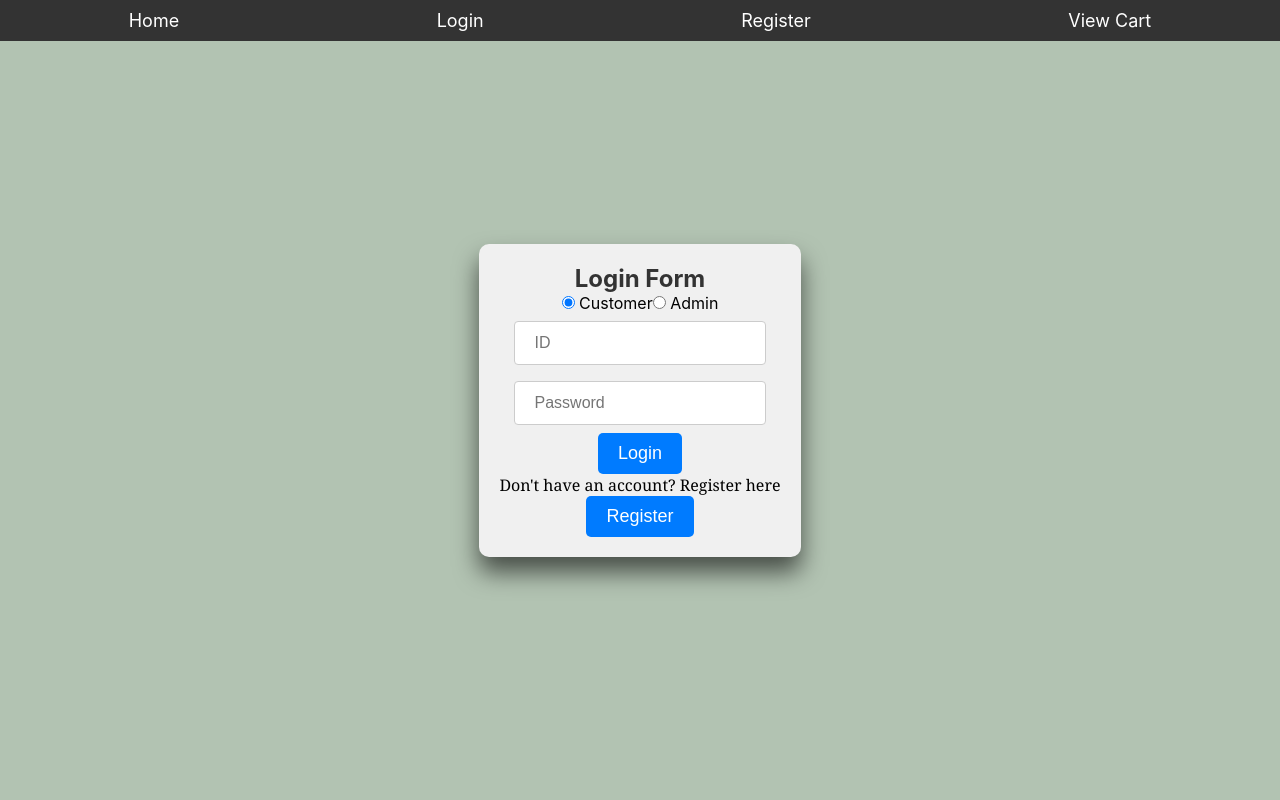
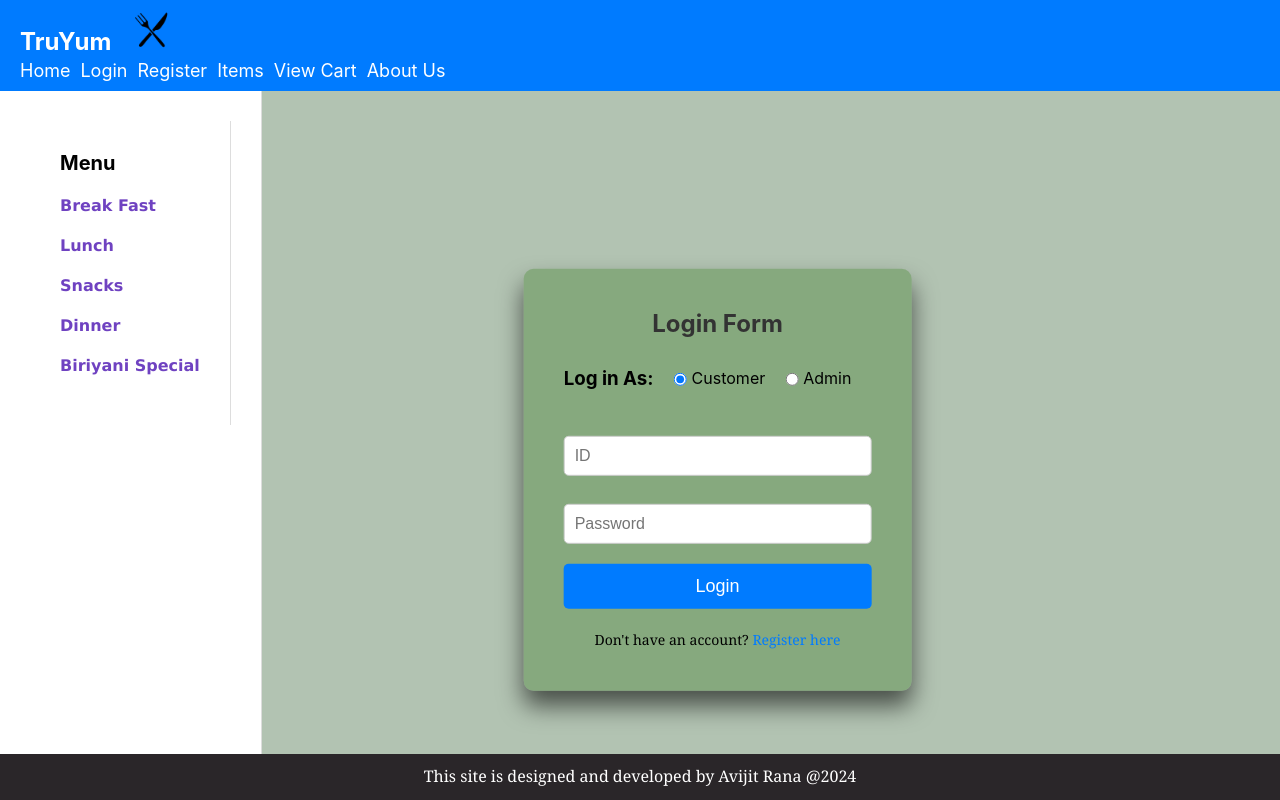
Before and after one commit to CoderAvijit/TruYum-React, a React (Create React App) app: page /login in a window 1280 px wide. Built offline with nearby package versions, Linux system fonts and the light colour scheme.

Commit message:
Added More functionality

```diff
--- a/src/App.css
+++ b/src/App.css
@@ -1,15 +1,18 @@
-*{
+* {
   padding: 0;
   margin: 0;
   box-sizing: border-box;
 }
+
 body {
   background: hsla(104, 13%, 84%, 0.5);
 }
-.login-container,.items-menu,.view-cart {
+
+.items-menu,
+.view-cart {
   margin-top: 10px;
   margin-bottom: 10px;
-  background: #f0f0f0;
+  background: hsla(106, 31%, 43%, 0.5);
   height: fit-content;
   width: fit-content;
   padding: 20px;
@@ -17,14 +20,15 @@ body {
   border-radius: 10px;
   text-align: center;
   position: absolute;
-  margin: auto; /* Add this line to horizontally center the form */
-  top: 25%; /* Add this line to vertically center the form */
-  bottom: 25%; /* Add this line to vertically center the form */
-  left: 0; /* Add this line to horizontally center the form */
-  right: 0; /* Add this line to horizontally center the form */
+  margin: auto;
+  top: 35%;
+  bottom: 25%;
+  left: 0;
+  right: 0;
 }
 
-.formDesign,.admin-menu {
+.formDesign,
+.admin-menu {
   background: hsla(106, 31%, 43%, 0.5);
   height: fit-content;
   width: fit-content;
@@ -32,11 +36,11 @@ body {
   box-shadow: 0 15px 25px rgba(0, 0, 0, 0.6);
   border-radius: 10px;
   text-align: center;
-  margin: auto; /* Add this line to horizontally center the form */
-  top: 45%; /* Add this line to vertically center the form */
-  bottom: 25%; /* Add this line to vertically center the form */
-  left: 0; /* Add this line to horizontally center the form */
-  right: 0; /* Add this line to horizontally center the form */
+  margin: auto;
+  top: 45%;
+  bottom: 25%;
+  left: 0;
+  right: 0;
 }
 
 h2 {
@@ -72,15 +76,17 @@ button {
   font-size: 18px;
   cursor: pointer;
 }
+
 button:hover {
   background-color: cadetblue;
 }
+
 button:active {
   background-color: #3e8e41;
   box-shadow: 0 5px #666;
   transform: translateY(4px);
 }
-/* @import url('https://cdn.jsdelivr.net/npm/bootstrap@4.6.0/dist/css/bootstrap.min.css'); */
+
 .App {
   text-align: center;
 }
@@ -92,14 +98,12 @@ body {
 p {
   font-family: Georgia, serif;
 }
+
 .register-page {
   margin-top: 10px;
   margin-bottom: 10px;
   display: flex;
 }
-
-
-
 
 .input-text {
   width: 90%;
@@ -152,48 +156,326 @@ textarea {
   width: 45px;
   height: 15px;
 }
-.navbar {
-  margin-bottom: 20px;
-  background-color: #333;
+
+.navbar-brand {
+  color: #fff;
+  font-size: 24px;
+  text-decoration: none;
+}
+
+.navbar-nav {
   display: flex;
-  justify-content: space-around;
-  padding: 10px 0;
+  list-style-type: none;
 }
+
+.nav-item {
+  margin-right: 10px;
+}
+
+.nav-link {
+  color: #fff;
+  text-decoration: none;
+  font-size: 18px;
+  transition: all 0.3s ease;
+}
+
+.nav-link:hover {
+  color: #04aa6d;
+}
+
+.navbar-toggler {
+  border: none;
+  background: transparent;
+  color: #fff;
+  font-size: 24px;
+  cursor: pointer;
+}
+
+@media (max-width: 768px) {
+  .navbar-nav {
+    flex-direction: column;
+    background-color: #333;
+    position: absolute;
+    top: 50px;
+    left: 0;
+    width: 100%;
+    padding: 10px;
+    display: none;
+  }
+
+  .navbar-nav.active {
+    display: flex;
+  }
+
+  .nav-item {
+    margin: 10px 0;
+  }
+
+  .nav-link {
+    font-size: 20px;
+  }
+}
+
 .footer {
-  position:fixed;
-  left: 0;
+  position: fixed;
   bottom: 0;
   width: 100%;
   background-color: rgb(42, 38, 41);
   color: white;
   text-align: center;
-}
-.nav-link {
-  text-decoration: none;
-  color: #fff;
-  font-size: 18px;
-  margin: 0 10px;
+  padding: 10px;
 }
 
-.nav-link:hover {
-  background-color: #04aa6d;
-  color: black;
+.login-container {
+  background: hsla(106, 31%, 43%, 0.5);
+  border-radius: 10px;
+  box-shadow: 0 15px 25px rgba(0, 0, 0, 0.6);
+  border-radius: 10px;
+  padding: 40px;
+  max-width: 400px;
+  margin: auto; /* Center horizontally */
+  margin-top: 40px; /* Top margin */
+  margin-bottom: 140px; /* Bottom margin */
+  height: fit-content;
+  width: fit-content;
+  text-align: center;
+  position: absolute;
+  top: 50%; /* Center vertically */
+  left: 50%;
+  top: 55%;
+  bottom: 25%;
+  transform: translate(-30%, -50%); /* Adjust to center */
 }
 
-.edit-item{
-  margin-left: 40%;
-  width: 30%;
-  height: fit-content;
-  border: 2px solid black;
+
+h2 {
+  color: #333;
+  font-size: 24px;
+  margin-bottom: 20px;
 }
 
-.input-text1 {
-  border: 1px solid black;
-  width: fit-content;
+.radio-group {
+  margin-bottom: 20px;
+}
+
+.radio-group label {
+  display: block;
+  margin-bottom: 10px;
+}
+
+.radio-group input[type="radio"] {
+  margin-right: 10px;
+}
+
+.input-text {
+  width: 100%;
+  padding: 10px;
+  margin-bottom: 20px;
+  border: 1px solid #ccc;
+  border-radius: 5px;
+  font-size: 16px;
+}
+
+.error-message {
+  color: red;
+  font-size: 14px;
+  margin-top: 5px;
+}
+
+.submit-button {
+  background-color: #007bff;
+  color: white;
   padding: 12px 20px;
-  margin: 8px 0;
-  display: inline-block;
-  border-radius: 10px;
-  box-sizing: border-box;
-  position: relative; /* Add position relative for pseudo-element positioning */
+  border: none;
+  border-radius: 5px;
+  font-size: 18px;
+  cursor: pointer;
+  width: 100%;
+  transition: background-color 0.3s ease;
 }
+
+.submit-button:hover {
+  background-color: #0056b3;
+}
+
+.register-link {
+  margin-top: 20px;
+  font-size: 14px;
+}
+
+.register-link a {
+  color: #007bff;
+  text-decoration: none;
+}
+
+.register-link a:hover {
+  text-decoration: underline;
+}
+
+.error-message {
+  color: red;
+  font-size: 14px;
+  margin-top: 5px;
+}
+.login-message {
+  color: #007bff;
+  font-size: 16px;
+  margin-bottom: 20px;
+}
+
+.login-as {
+  display: flex;
+  align-items: center;
+  margin-bottom: 10px;
+}
+
+.login-as h3 {
+  display: flex;
+  align-items: center;
+  margin-right: 20px;
+  margin-bottom: 10px; /* Add 'px' unit to the margin */
+}
+
+/* Update radio-group style */
+.radio-group {
+  display: flex;
+  align-items: center;
+  margin-top: 20px; /* Add 'px' unit to the margin */
+}
+
+.radio-group label {
+  margin-right: 20px;
+  display: flex;
+  align-items: center;
+}
+
+.radio-group input[type="radio"] {
+  margin-right: 5px;
+  vertical-align: middle; /* Align radio buttons vertically with text */
+  margin-top: 2px; /* Move the radio buttons slightly down */
+}
+
+/* App.css */
+
+.colorful-bg {
+  background-color: #007bff; /* Blue background color */
+}
+
+.navbar-logo {
+  width: 40px;
+  height: 40px;
+  margin-left: 10px;
+}
+
+.brand-text {
+  font-weight: bold;
+  color: #fff; /* White text color */
+  margin-right: 10px;
+}
+
+.nav-link {
+  color: #fff; /* White text color for nav links */
+}
+
+
+
+/* App.css */
+.app-container {
+  display: flex;
+  flex-direction: column;
+  min-height: 100vh;
+}
+
+.main-container {
+  display: flex;
+  flex: 1;
+}
+
+
+.side-panel {
+  padding: 30px; /* Try setting padding to 0 */
+  background-color: #ffffff;
+  /* border-right: 2px solid #0e9446; */
+  /* box-shadow: 0 15px 25px rgba(0, 0, 0, 0.6); */
+  border-right: 1px solid #dddddd;
+
+}
+.side-panel h3 {
+  font-size: 20px;
+  font-weight: bold;
+  margin-bottom: 20px;
+}
+
+.menulink{
+  margin-bottom: 20px;
+}
+.menulink a {
+  text-decoration: none;
+  color: #6f42c1;
+  font-size: 16px;
+  font-family: Verdana, Geneva, Tahoma, sans-serif;
+  font-weight: 600;
+}
+
+.menulink a:hover {
+  color: #007bff;
+}
+
+.main-content {
+  padding: 20px;
+  flex: 1;
+}
+
+.navbar {
+  margin-bottom: 0px;
+  display: flex;
+  justify-content: space-between;
+  align-items: center;
+  padding: 10px 20px;
+  background-color: #007bff;
+  color: #ffffff;
+  /* padding: 10px 20px; */
+}
+
+.navbar a {
+  color: #ffffff;
+  text-decoration: none;
+}
+
+/* Responsive styles for smaller screens */
+@media (max-width: 768px) {
+  .side-panel {
+    width: 100%;
+    border-right: none;
+  }
+}
+.place-order {
+  display: flex;
+  justify-content: center; /* Horizontally center the button */
+  align-items: center; /* Vertically center the button */
+  height: 20px; /* Example height (adjust as needed) */
+  background-color: red;
+}
+
+.about-us {
+  padding: 20px;
+}
+
+.section {
+  margin-bottom: 30px;
+}
+
+h1 {
+  text-align: center;
+  font-size: 36px;
+}
+
+h2 {
+  font-size: 24px;
+  margin-bottom: 10px;
+}
+
+p {
+  font-size: 16px;
+  line-height: 1.6;
+}
--- a/src/App.js
+++ b/src/App.js
@@ -1,70 +1,82 @@
+// Import necessary dependencies
+import React, { useState } from "react";
+import { BrowserRouter as Router, Routes, Route } from "react-router-dom";
 import "./App.css";
+import NavBar from "./component/NavBar";
+import SidePanel from "./component/SidePanel";
+import HomePage from "./component/HomePage";
 import SignIn from "./component/SignIn";
-import HomePage from "./component/HomePage";
 import SignUp from "./component/SignUp";
-import {
-  BrowserRouter as Router,
-  Routes,
-  Route,
-} from "react-router-dom";
 import SuccessStatus from "./component/SuccessStatus";
 import UserMenu from "./component/UserMenu";
 import AdminMenu from "./component/AdminMenu";
-import NavBar from "./component/NavBar";
 import ViewCart from "./component/ViewCart";
-import React from "react";
-import { useState } from "react";
 import { EmailContext } from "./context/EmailContext";
+import AboutUs from "./component/AboutUs";
+
 function App() {
   const [cartItems, setCartItems] = useState([]);
   const [id, setId] = useState("");
-  // const navigate = useNavigate("");
+
   const addtocart = (name) => {
-    console.log("email id is : ",id);
+    console.log("email id is : ", id);
     fetch(`https://java-backend-production-4cd7.up.railway.app/customercontroller/addtocart?name=${name}&email=${id}`, {
       method: "POST",
       headers: {
         "Content-Type": "application/json",
       },
     })
-      .then((response) => {
-        return response.json();
-      })
+      .then((response) => response.json())
       .then((data) => {
-        // console.log("items are",data.message);
-        setCartItems(...cartItems, data.message);
+        console.log("items are", data.message);
+        setCartItems([...cartItems, data.message]);
       })
       .catch((error) => {
         console.error(error);
       });
-    console.log("Items are :" + cartItems);
+    console.log("Items are :", cartItems);
   };
-  // console.log("Cart Items are: ",cartItems);
-  // const editItem=()=>{
-  //   navigate('/edit-item');
-  // }
+
   return (
-    // <React.StrictMode>
+    <Router>
+      <div className="app-container">
+        {/* Navbar */}
+        <NavBar />
 
-    <Router>
-      <EmailContext.Provider value={{id,setId}}>
-      <NavBar />
+        {/* Side Panel and Main Content */}
+        <div className="main-container">
+          {/* Side Panel */}
+          <div className="side-panel">
+            <SidePanel />
+          </div>
+
+          {/* Main Content */}
+          <div className="main-content">
+            {/* Wrap Routes in EmailContext.Provider to provide context */}
+            <EmailContext.Provider value={{ id, setId }}>
               <Routes>
+                {/* Define routes for different component */}
                 <Route path="/" element={<HomePage />} />
                 <Route path="/home" element={<HomePage />} />
-        <Route path="/Login" element={<SignIn />} />
+                <Route path="/login" element={<SignIn />} />
                 <Route path="/sign-up" element={<SignUp />} />
                 <Route path="/success-page" element={<SuccessStatus />} />
                 <Route
                   path="/user-menu"
-          element={
-            <UserMenu setCartItems={setCartItems} addtocart={addtocart} />
-          }
+                  element={<UserMenu setCartItems={setCartItems} addtocart={addtocart} />}
                 />
                 <Route path="/admin-menu" element={<AdminMenu />} />
                 <Route path="/view-cart" element={<ViewCart cartItems={cartItems} />} />
+                <Route path="/about-us" element={<AboutUs/>}/>
               </Routes>
             </EmailContext.Provider>
+          </div>
+          {/* Footer */}
+        <footer className="footer">
+          <p>This site is designed and developed by Avijit Rana @2024</p>
+        </footer>
+        </div>
+      </div>
     </Router>
   );
 }
--- /dev/null
+++ b/src/component/AboutUs.js
@@ -0,0 +1,44 @@
+import React from "react";
+import founderImage from "../assets/founder.jpg";
+
+const AboutUs = () => {
+  return (
+    <div className="about-us">
+      <h1>About Us</h1>
+      <div className="section">
+        <h2>truYum</h2>
+        <p>
+          truYum is an online food delivery platform that aims to provide a
+          seamless and delightful experience for customers to order food online.
+          Our mission is to deliver high-quality, delicious meals right to your
+          doorstep.
+        </p>
+      </div>
+      <div className="section">
+        <h2>About Me</h2>
+        <div
+          style={{ display: "flex", alignItems: "center", marginTop: "20px" }}
+        >
+          <img
+            src={founderImage}
+            alt="Founder"
+            style={{ width: "150px", borderRadius: "50%", marginRight: "20px" }}
+          />
+          <p>
+            Hi there! I'm Avijit Rana, the founder of TruYum. With a passion for
+            good food and technology, I started TruYum to revolutionize the way
+            people enjoy their meals.
+          </p>
+        </div>
+        <div>
+          <p>
+            Feel free to explore truYum and discover a world of delectable
+            dishes crafted with love and innovation.
+          </p>
+        </div>
+      </div>
+    </div>
+  );
+};
+
+export default AboutUs;
--- a/src/component/HomePage.js
+++ b/src/component/HomePage.js
@@ -1,20 +1,42 @@
 import React from "react";
+import truYumLogo from "../assets/truyum.png";
+
 function HomePage() {
   return (
     <div className="home">
-      <h1 style={{ marginLeft: "40%" }}>Home Page</h1>
+      <h1 style={{ marginLeft: "0%" }}>
+        Welcome to TruYum{" "}
+        <img
+          src={truYumLogo}
+          alt="TruYum"
+          style={{ width: "30px", borderRadius: "50%", marginRight: "20px" }}
+        />
+      </h1>
+      <br />
+      <br />
       <p>
-        It is a long established fact that a reader will be distracted by the
-        readable content of a page when looking at its layout. The point of
-        using Lorem Ipsum is that it has a more-or-less normal distribution of
-        letters, as opposed to using 'Content here, content here', making it
-        look like readable English. Many desktop publishing packages and web
-        page editors now use Lorem Ipsum as their default model text, and a
-        search for 'lorem ipsum' will uncover many web sites still in their
-        infancy. Various versions have evolved over the years, sometimes by
-        accident, sometimes on purpose (injected humour and the like).
+        TruYum is a leading platform for discovering and ordering delicious
+        meals online. Our mission is to provide customers with a delightful
+        culinary experience right at their doorstep. At TruYum, we curate a
+        diverse selection of dishes from top-rated restaurants and chefs,
+        ensuring quality and taste in every bite. Whether you're craving comfort
+        food or exploring new cuisines, TruYum offers a seamless ordering
+        process and prompt delivery, making it easier than ever to enjoy gourmet
+        meals in the comfort of your home.
       </p>
+
+      <br />
+      <br />
+      <br />
+      <br />
+      <br />
+      <p>
+        Join us on this culinary journey and discover a world of flavors with
+        TruYum.
+      </p>
+      {/* <div style={{ display: "flex", alignItems: "center", marginTop: "20px" }}></div> */}
     </div>
   );
 }
+
 export default HomePage;
--- a/src/component/NavBar.js
+++ b/src/component/NavBar.js
@@ -1,20 +1,67 @@
 import React from "react";
 import { Link } from "react-router-dom";
+import truyumLogo from "../assets/truyum.png"; // Import the image file
+import "../App.css"; // Import external CSS for styling
+
 export default function NavBar() {
   return (
-    <nav className="navbar">
-      <Link to="/" className="nav-link">
+    <nav className="navbar navbar-expand-lg navbar-light colorful-bg">
+      <div className="container">
+        <Link className="navbar-brand d-flex align-items-center" to="/">
+          <span className="brand-text">TruYum</span>
+          <img
+            src={truyumLogo}
+            alt="TruYum Logo"
+            className="navbar-logo"
+          />
+        </Link>
+        <button
+          className="navbar-toggler"
+          type="button"
+          data-toggle="collapse"
+          data-target="#navbarSupportedContent"
+          aria-controls="navbarSupportedContent"
+          aria-expanded="false"
+          aria-label="Toggle navigation"
+        >
+          <span className="navbar-toggler-icon"></span>
+        </button>
+
+        <div className="collapse navbar-collapse" id="navbarSupportedContent">
+          <ul className="navbar-nav ml-auto">
+            <li className="nav-item">
+              <Link className="nav-link" to="/home">
                 Home
               </Link>
-      <Link to="/login" className="nav-link">
+            </li>
+            <li className="nav-item">
+              <Link className="nav-link" to="/login">
                 Login
               </Link>
-      <Link to="/sign-up" className="nav-link">
+            </li>
+            <li className="nav-item">
+              <Link className="nav-link" to="/sign-up">
                 Register
               </Link>
-      <Link to="/view-cart" className="nav-link">
+            </li>
+            <li className="nav-item">
+              <Link className="nav-link" to="/user-menu">
+                Items
+              </Link>
+            </li>
+            <li className="nav-item">
+              <Link className="nav-link" to="/view-cart">
                 View Cart
               </Link>
+            </li>
+            <li className="nav-item">
+              <Link className="nav-link" to="/about-us">
+                About Us
+              </Link>
+            </li>
+          </ul>
+        </div>
+      </div>
     </nav>
   );
 }
--- /dev/null
+++ b/src/component/SidePanel.js
@@ -0,0 +1,27 @@
+import React from 'react';
+import { Link } from 'react-router-dom';
+
+const SidePanel = () => {
+  return (
+    <div className="side-panel">
+      <h3>Menu</h3>
+      <div className="menulink">
+        <Link  to="/Menu_1">Break Fast</Link>
+      </div>
+      <div className="menulink">
+        <Link  to="/Menu_2">Lunch</Link>
+      </div>
+      <div className="menulink">
+        <Link  to="/Menu_3">Snacks</Link>
+      </div>
+      <div className="menulink">
+        <Link  to="/Menu_4">Dinner</Link>
+      </div>
+      <div className="menulink">
+        <Link  to="/Menu_5">Biriyani Special</Link>
+      </div>
+    </div>
+  );
+};
+
+export default SidePanel;
--- a/src/component/SignIn.js
+++ b/src/component/SignIn.js
@@ -1,49 +1,56 @@
 import React, { useContext, useState } from "react";
 import { useNavigate } from "react-router-dom";
 import { EmailContext } from "../context/EmailContext";
+
 function SignIn() {
-  // const [id, setId] = useState("");
-  const {id,setId} = useContext(EmailContext);
+  const { id, setId } = useContext(EmailContext);
   const [password, setPassword] = useState("");
-  const [role, setRole] = useState("Customer"); // Set an initial role
+  const [role, setRole] = useState("Customer");
   const [passwordErr, setPasswordErr] = useState(false);
   const [idErr, setIdErr] = useState(false);
-  const navigate=useNavigate('');
-  const [check,SetCheck] = useState(false);
+  const navigate = useNavigate('');
+  const [check, setCheck] = useState(false);
+  const [loggedInAs, setLoggedInAs] = useState("");
+
   const handleLogin = () => {
-    const loginURL = `https://java-backend-production-4cd7.up.railway.app/login/logincontroller?role=${role}&email=${id}&password=${password}`;
+    const loginURL = `https://java-backend-production-4cd7.up.railway.app/login/logincontroller`;
+    const loginResponse = JSON.stringify({
+      role: role,
+      email: id,
+      password: password
+    });
 
     fetch(loginURL, {
-      method: "POST", // Adjust the method as needed (e.g., POST or GET)
+      method: "POST",
       headers: {
-        "Content-Type": "text/json", // Set the appropriate content type
+        "Content-Type": "application/json",
       },
-      // You can add additional options like headers and request body data if needed
+      body: loginResponse,
     })
       .then((response) => {
-        if (response.ok) {
-          // Handle a successful login response
-          // You might want to redirect the Customer or perform other actions
-          return response.json(); // Parse the response body as JSON
+        if (!response.ok) {
+          throw new Error('Network response was not ok.');
         }
-
+        return response.json();
       })
       .then((data) => {
-        // Handle the JSON response data (if any)
         if (data.message === "user") {
           console.log("Logged in as", data.message);
+          setLoggedInAs("Logged in as Customer");
           navigate('/user-menu');
-        }else if(data.message==='admin'){
-          console.log("logged in as ",data.message);
+        } else if (data.message === 'admin') {
+          console.log("Logged in as", data.message);
+          setLoggedInAs("Logged in as Admin");
           navigate('/admin-menu');
+        } else {
+          console.log("Unexpected response:", data.message);
+          // Handle unexpected response here
         }
-
-        // You can perform actions like redirecting the user here
       })
       .catch((error) => {
-        // Handle network errors or fetch request issues
-        SetCheck(true);
-        console.error("resgister your self:",error);
+        console.error("Error during login:", error);
+        setCheck(true);
+        // Handle errors here
       });
   };
 
@@ -69,21 +76,23 @@ function SignIn() {
 
   const handleIdChange = (e) => {
     setIdErr(false);
-    setId(e.target.value); // Update the 'id' state
+    setId(e.target.value);
   };
 
   const handlePasswordChange = (e) => {
     setPasswordErr(false);
-    setPassword(e.target.value); // Update the 'password' state
+    setPassword(e.target.value);
   };
 
-  const register = ()=>{
+  const register = () => {
     navigate('/sign-up');
-  }
+  };
+
   return (
     <div className="login-container">
       <h2>Login Form</h2>
-      <form onSubmit={handleSubmit}>
+      <div className="login-as">
+        <h3>Log in As:</h3>
         <div className="radio-group">
           <label>
             <input
@@ -106,6 +115,9 @@ function SignIn() {
             Admin
           </label>
         </div>
+      </div>
+      {loggedInAs && <p className="login-message">{loggedInAs}</p>}
+      <form onSubmit={handleSubmit}>
         <input
           type="text"
           className="input-text"
@@ -126,10 +138,9 @@ function SignIn() {
         {passwordErr && (
           <p className="error-message">This field is required**</p>
         )}
-        {check&&<p style={{color:'red'}}>Invalid user id or password</p>}
-        <button type="submit">Login</button>
-        <p>Don't have an account? Register here</p>
-        <button onClick={register}>Register</button>
+        {check && <p style={{ color: 'red' }}>Invalid user id or password</p>}
+        <button type="submit" className="submit-button">Login</button>
+        <p className="register-link">Don't have an account? <a href="#" onClick={register}>Register here</a></p>
       </form>
     </div>
   );
--- a/src/component/SignUp.js
+++ b/src/component/SignUp.js
@@ -76,13 +76,21 @@ const SignUp = () => {
       address,
     };
     console.log("Users :",newUser);
-    const regUrl = `https://java-backend-production-4cd7.up.railway.app/registration/regcontroller?name=${name}&email=${email}&location=${address}&phone=${phone}&password=${password}`;
+    const regUrl = `https://java-backend-production-4cd7.up.railway.app/registration/regcontroller`;
+    const userParam = {
+      "name" : name,
+      "email" :email,
+      "location" : address,
+      "phone" : phone,
+      "password":password
+    }
 
     fetch(regUrl, {
         method: "POST",
         headers: {
             "Content-Type": "application/json"
-        }
+        },
+        body:JSON.stringify(userParam),
     })
     .then(response => {
         if(response.ok){
@@ -131,6 +139,7 @@ const SignUp = () => {
         }
         onSubmit={submitData}
       >
+        <h2>Register Here</h2>
         <input
           type="text"
           className="input-text"
--- a/src/component/UserMenu.js
+++ b/src/component/UserMenu.js
@@ -42,7 +42,7 @@ useEffect(() => {
 
   return (
     <div className="items-menu">
-      <h1>items Menu</h1>
+      <h1>Items Menu</h1>
       {/* <button onClick={getData}>Get Data</button> */}
       <table border={1}>
         <tr>
```
Also changed, not shown: src/component/ViewCart.js (+13 -2 lines), src/assets/founder.jpg (added), src/assets/truyum.png (added). Lines whose indentation alone changed are shown as unchanged.
